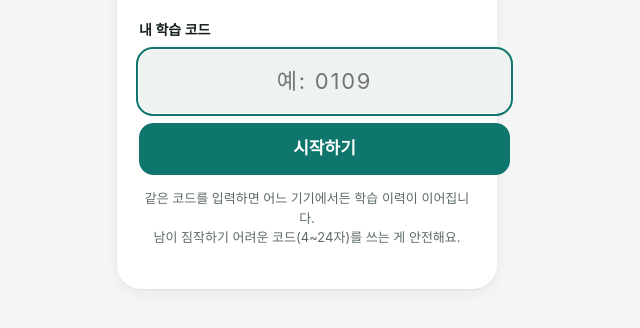
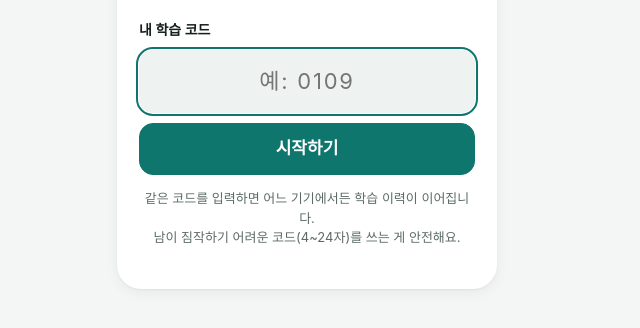
Before and after one commit to dkwo284-max/English_Trainer, a plain HTML site: page public/index.html in a window 1280 px wide. Shown: the part 350-678 px from the top of the page, without its empty margins (333-973 px from the left). Drawn offline with Linux system fonts and the light colour scheme.

Commit message:
로그인 화면 폭 보정 (입력창이 카드 밖으로 나가는 문제)
Co-Authored-By: Claude Sonnet 5.5 <noreply@anthropic.com>
Claude-Session: https://claude.ai/code/session_01JGCp3Lzk1CimkEFmYaharP

```diff
--- a/public/assets/style.css
+++ b/public/assets/style.css
@@ -161,3 +161,8 @@ mark.key { background: var(--key); color: var(--key-ink); border-radius: 5px; pa
 .toast { position: fixed; left: 50%; bottom: calc(var(--tab-h) + 20px + env(safe-area-inset-bottom)); transform: translateX(-50%); background: var(--text); color: var(--bg); padding: 10px 16px; border-radius: 12px; font-size: 14px; z-index: 30; max-width: calc(100% - 32px); }
 @media (min-width: 760px) { .stats { grid-template-columns: repeat(4, 1fr); } }
 .sticky-actions .btn { white-space: nowrap; font-size: 14px; padding: 8px 8px; }
+/* 로그인 화면 폭 보정 */
+.login-card { width: min(100%, 380px); }
+.login-card form { grid-template-columns: minmax(0, 1fr); }
+.login-card input { width: 100%; min-width: 0; }
+html, body { overflow-x: hidden; }
```
